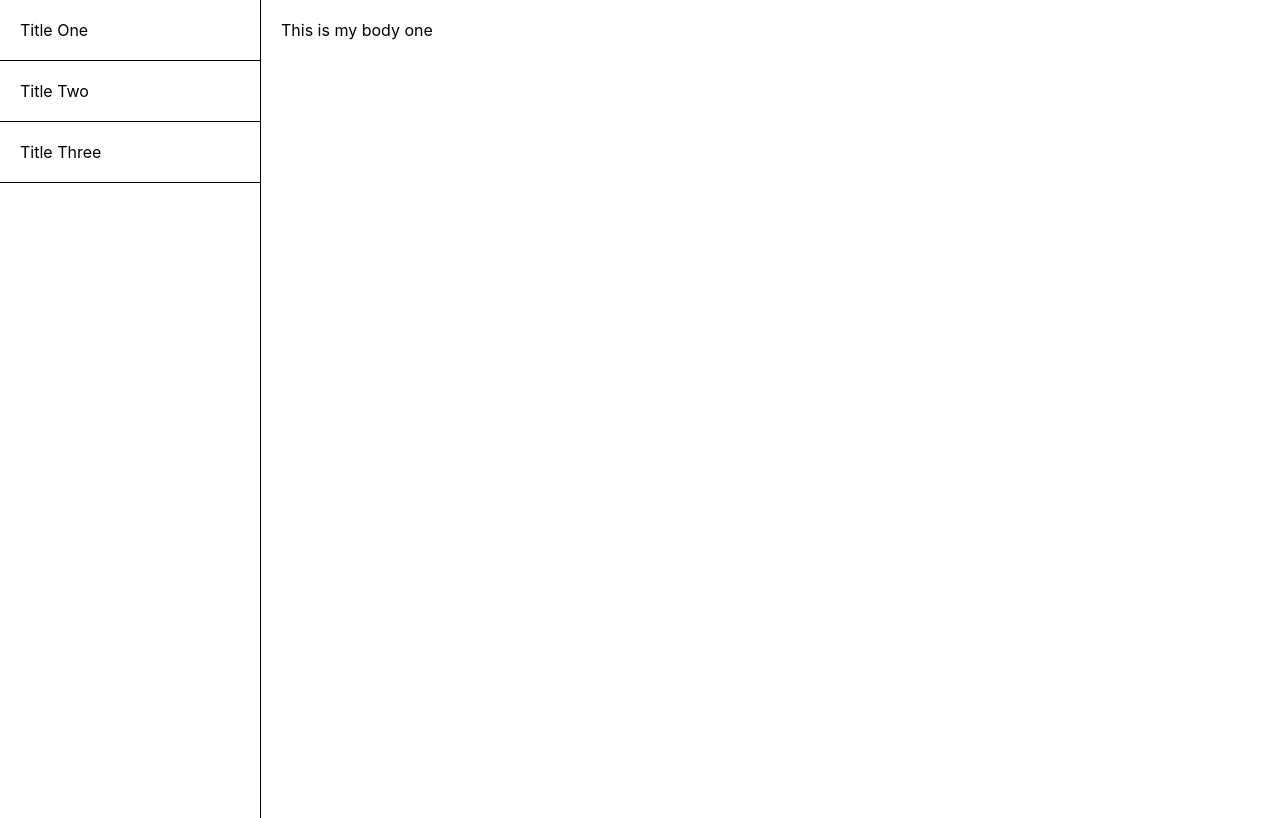
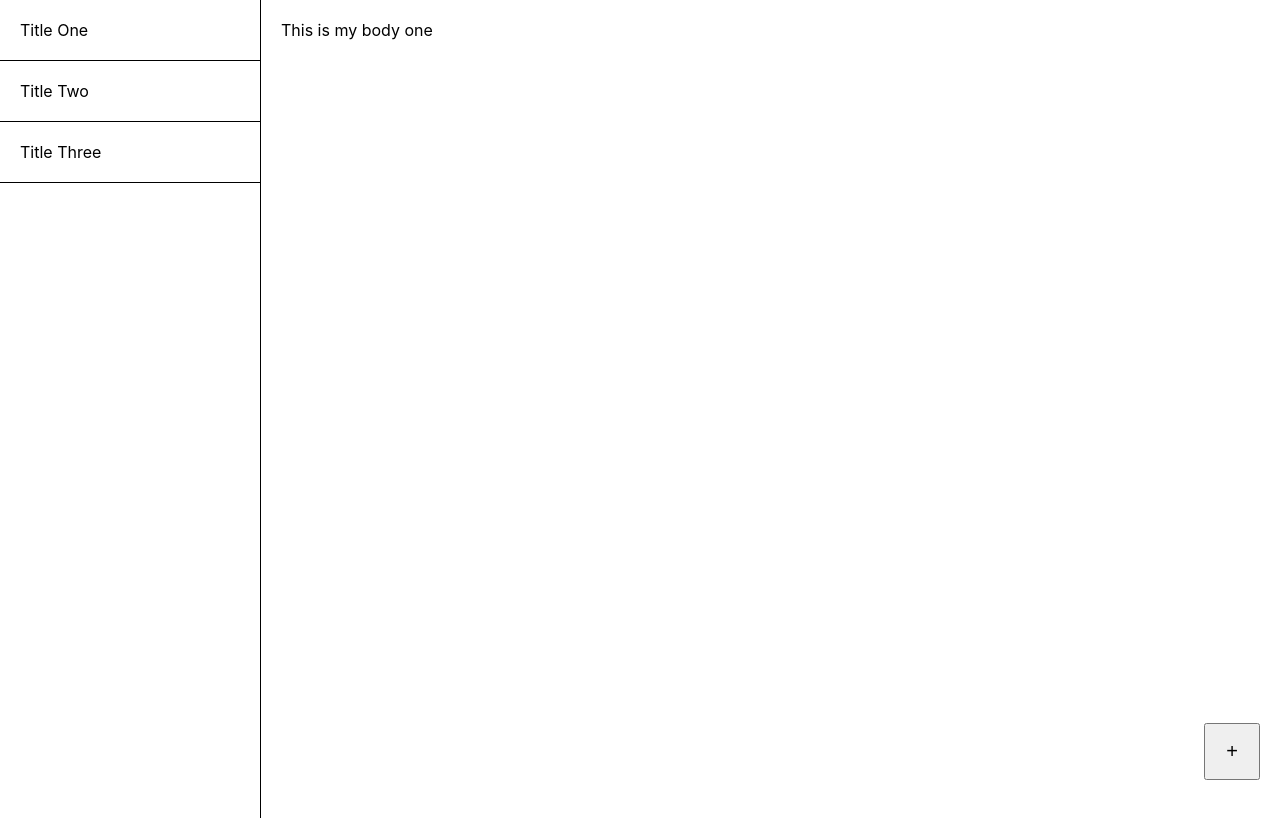
Before and after one commit to aarondunphy/notes-app, a React (Create React App) app: page / in a window 1280 px wide. Shown: the top 818 px of the page. Built offline with nearby package versions, Linux system fonts and the light colour scheme.

Commit message:
Add note basic functionality added

```diff
--- a/src/App.css
+++ b/src/App.css
@@ -1,6 +1,8 @@
 .sidebar {
     width: 260px;
     position: fixed;
+    height: 100%;
+    overflow-y: scroll;
 }
 
 .sidebar ul {
@@ -21,3 +23,13 @@
     min-height: 100vh;
     padding: 20px;
 }
+
+.add-note {
+    position: absolute;
+    bottom: 20px;
+    right: 20px;
+}
+.add-note button {
+    font-size: 20px;
+    padding: 15px 20px;
+}
--- a/src/App.js
+++ b/src/App.js
@@ -16,6 +16,7 @@ class App extends React.Component{
             note: {title: 'Title One', body: 'This is my body one'},
         }
         this.handleNoteClick = this.handleNoteClick.bind(this)
+        this.handleAddNote = this.handleAddNote.bind(this)
     }
 
 
@@ -25,13 +26,22 @@ class App extends React.Component{
         })
     }
 
+    handleAddNote() {
+        const newNotes = [...this.state.notes]
+        newNotes.push({title: '', body: ''})
+        this.setState({
+            notes: newNotes,
+            note: {title: '', body: ''}
+        })
+    }
+
     render() {
 
         return (
             <div className="App">
                 <header className="App-header">
                     <Sidebar notes={this.state.notes} handleNoteClick={this.handleNoteClick}></Sidebar>
-                    <Note note={this.state.note}></Note>
+                    <Note note={this.state.note} handleAddNote={this.handleAddNote}></Note>
                 </header>
             </div>
         );
--- a/src/Note.js
+++ b/src/Note.js
@@ -5,6 +5,9 @@ export default function Note(props) {
     return (
         <div className="note">
             { props.note.body }
+            <div className="add-note">
+                <button onClick={props.handleAddNote}>+</button>
+            </div>
         </div>
     );
 
```
